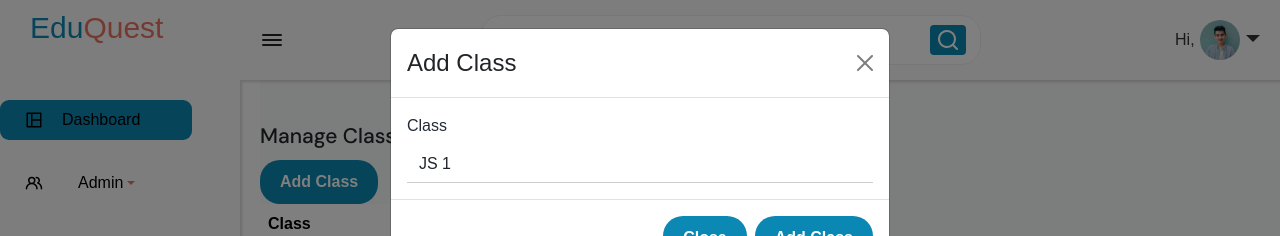
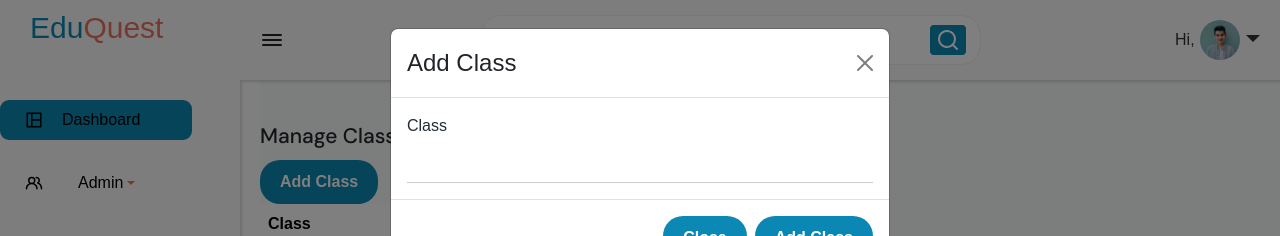
Before and after one commit to zinando/EduQuest, a React (Vite) app in the folder Frontend/: page /classes in a window 1280 px wide. Both pictures are taken after typing "Sample" into the empty fields and a click on the button "Add Class". Shown: the top 236 px of the page. Built offline with nearby package versions, Linux system fonts and the light colour scheme.

Commit message:
removed selection format from class

```diff
--- a/Frontend/src/pages/Admin/Classes.jsx
+++ b/Frontend/src/pages/Admin/Classes.jsx
@@ -155,19 +155,12 @@ export default function Classes() {
                   <Form.Group controlId="formBasicClass">
                     <Form.Label>Class</Form.Label>
                     <Form.Control
-                      as="select"
+                      type="text"
                       value={newUser.class}
                       onChange={(e) =>
                         setNewUser({ ...newUser, class: e.target.value })
                       }
-                    >
-                      <option value="Class A">JS 1</option>
-                      <option value="Class B">JS 2</option>
-                      <option value="Class C">JS 3</option>
-                      <option value="Class D">SS 1</option>
-                      <option value="Class E">SS 2</option>
-                      <option value="Class F">SS 3</option>
-                    </Form.Control>
+                    />
                   </Form.Group>
                 </Form>
               </Modal.Body>
```
